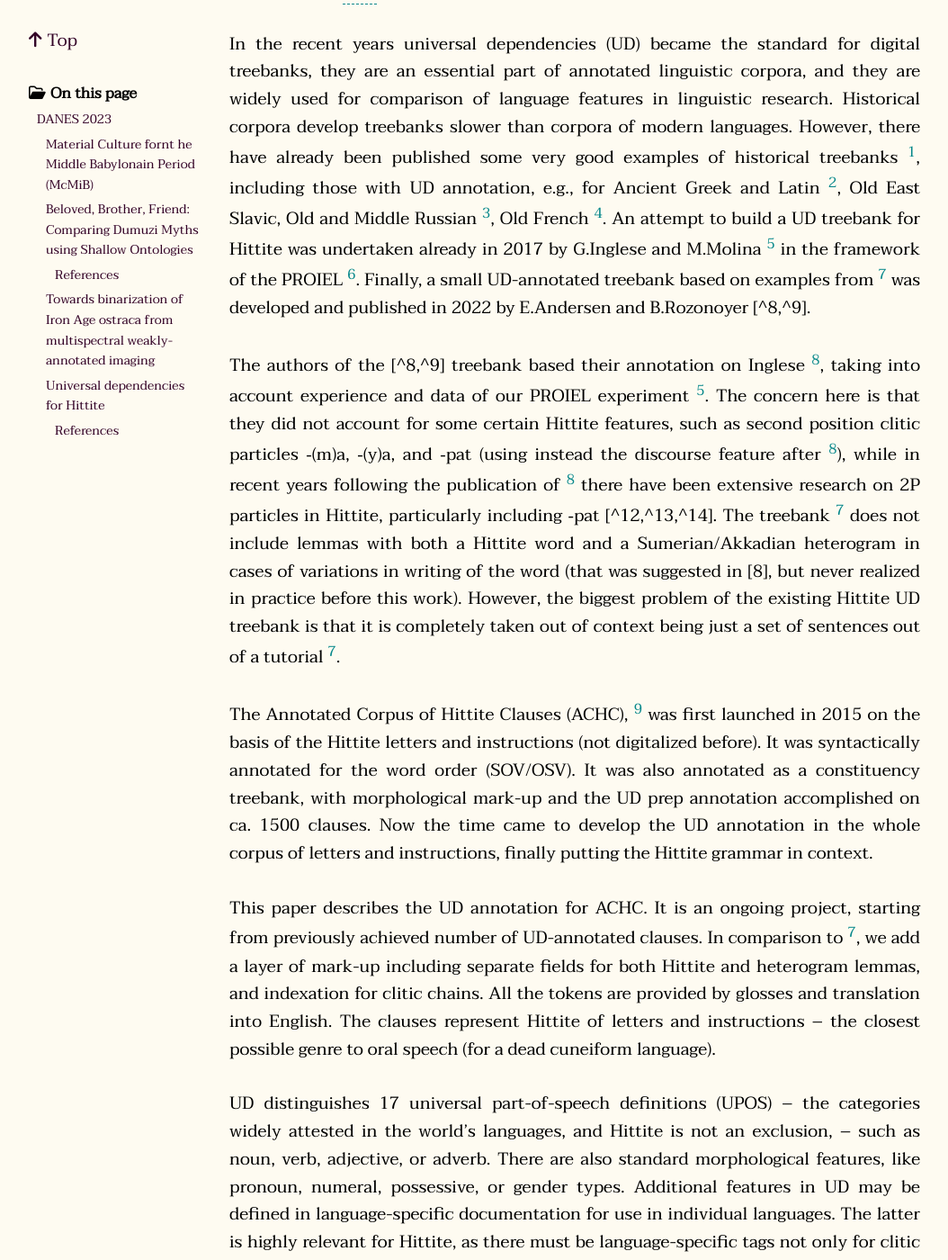
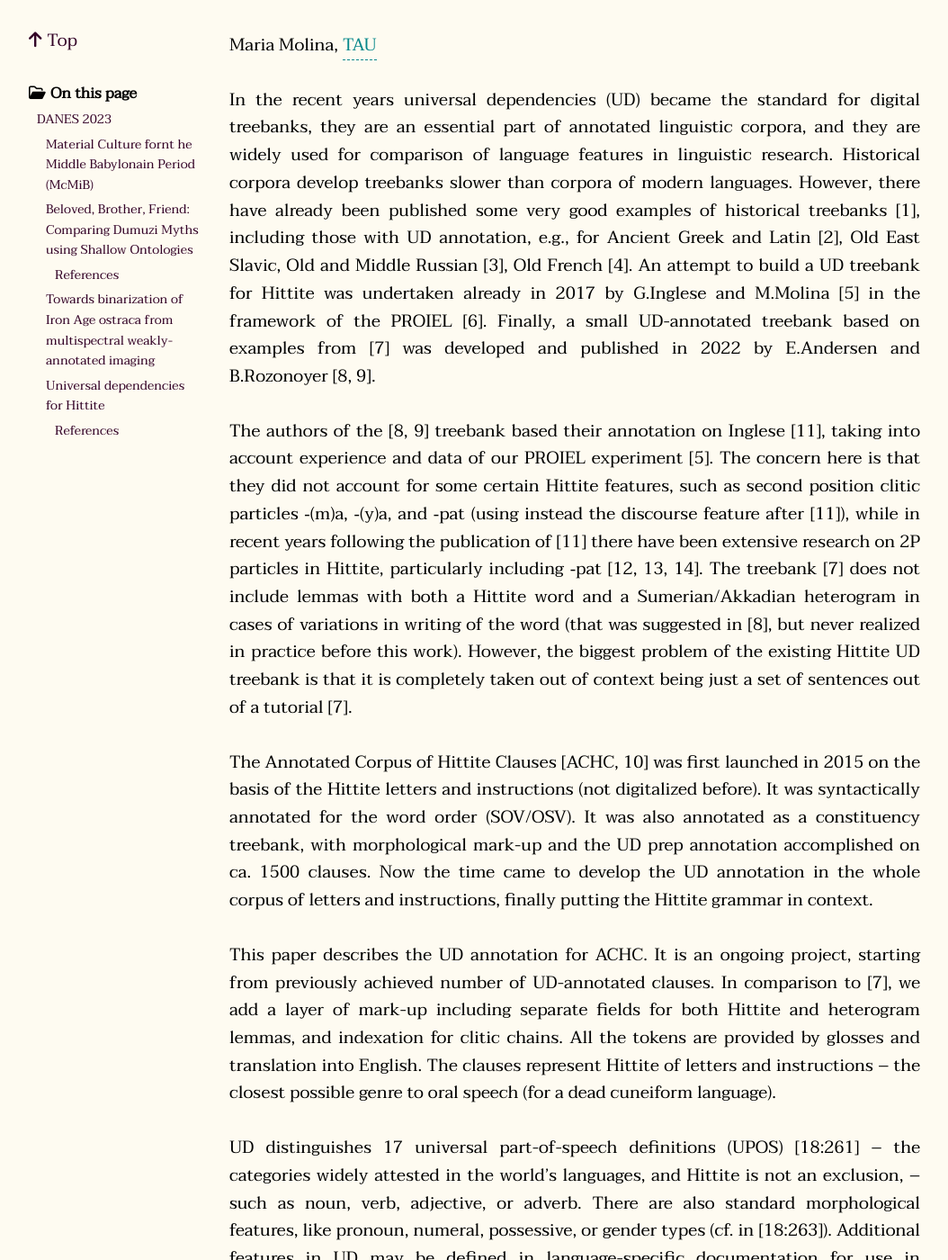
Before and after one commit to DigitalPasts/openDANES, a Jekyll site: the page built from nav/posters.md, in a window 1280 px wide and 1400 px high, scrolled down 7887 px. Shown: the whole window at 90% size, without its empty margins (1-1055 px from the left). Built offline with Jekyll 4.4.1, drawn with Linux system fonts in a browser that asks for light colours; nearby versions of some CDN libraries; a script that is not in the unit is left out; some of the changed text lies outside the part shown.

Commit message:
Update posters.md

```diff
--- a/nav/posters.md
+++ b/nav/posters.md
@@ -58,9 +58,7 @@
 
 The resulting ontologies are freely available as ttl-files and can be used for inter-myth and intra-myth comparison – i.e. comparing variants of the same myth or comparison of different myths. In this project, two measures are applied for overall domain comparison: The class overlap can provide an answer to the question “Which kinds of entities appear in the myth variant?” The individual overlap determines which characters are part of the stories, e.g. “Is this story only about Dumuzi or does Innana appear as well?” Individuals are matched by their labels, aliases or Wikidata ID. We define class overlap as
 
-$CO = \frac{|C₁∩C₂|}{|C₁∪C₂|}$
-
-where C1 and C2 are classes of ontology O1 and O2 respectively. Individual overlap is measured accordingly.
+$CO = \frac{|C₁∩C₂|}{|C₁∪C₂|}$, where C1 and C2 are classes of ontology O1 and O2 respectively. Individual overlap is measured accordingly.
 
 The results of these two comparisons are presented in distances matrices below. We observe the highest class overlap between the variants in “Innana-Dumuzi-Eršema (BM 15821)” and “Innana-Dumuzi Lament (CUNES 53-08-060)” with a value of 0.55. For individual overlap, i.e. the number of entities appearing in both sequences, the pair “Dumuzi-Durtur-Eršema (CT 15, pl. 20-21)” and “Innana-Dumuzi-Balaĝ (BE 30/1, 7)” have the highest value of 0.5.
 
@@ -97,31 +95,31 @@
 ### Universal dependencies for Hittite
 Maria Molina, [TAU](https://en.cs.tau.ac.il/computer)
 
-In the recent years universal dependencies (UD) became the standard for digital treebanks, they are an essential part of annotated linguistic corpora, and they are widely used for comparison of language features in linguistic research. Historical corpora develop treebanks slower than corpora of modern languages. However, there have already been published some very good examples of historical treebanks [^1], including those with UD annotation, e.g., for Ancient Greek and Latin [^2], Old East Slavic, Old and Middle Russian [^3], Old French [^4]. An attempt to build a UD treebank for Hittite was undertaken already in 2017 by G.Inglese and M.Molina [^5] in the framework of the PROIEL [^6]. Finally, a small UD-annotated treebank based on examples from [^7] was developed and published in 2022 by E.Andersen and B.Rozonoyer [^8,^9].
+In the recent years universal dependencies (UD) became the standard for digital treebanks, they are an essential part of annotated linguistic corpora, and they are widely used for comparison of language features in linguistic research. Historical corpora develop treebanks slower than corpora of modern languages. However, there have already been published some very good examples of historical treebanks [1], including those with UD annotation, e.g., for Ancient Greek and Latin [2], Old East Slavic, Old and Middle Russian [3], Old French [4]. An attempt to build a UD treebank for Hittite was undertaken already in 2017 by G.Inglese and M.Molina [5] in the framework of the PROIEL [6]. Finally, a small UD-annotated treebank based on examples from [7] was developed and published in 2022 by E.Andersen and B.Rozonoyer [8, 9].
 
-The authors of the [^8,^9] treebank based their annotation on Inglese [^11], taking into account experience and data of our PROIEL experiment [^5]. The concern here is that they did not account for some certain Hittite features, such as second position clitic particles ‑(m)a, ‑(y)a, and ‑pat (using instead the discourse feature after [^11]), while in recent years following the publication of [^11] there have been extensive research on 2P particles in Hittite, particularly including ‑pat [^12,^13,^14]. The treebank [^7] does not include lemmas with both a Hittite word and a Sumerian/Akkadian heterogram in cases of variations in writing of the word (that was suggested in [8], but never realized in practice before this work). However, the biggest problem of the existing Hittite UD treebank is that it is completely taken out of context being just a set of sentences out of a tutorial [^7].
+The authors of the [8, 9] treebank based their annotation on Inglese [11], taking into account experience and data of our PROIEL experiment [5]. The concern here is that they did not account for some certain Hittite features, such as second position clitic particles ‑(m)a, ‑(y)a, and ‑pat (using instead the discourse feature after [11]), while in recent years following the publication of [11] there have been extensive research on 2P particles in Hittite, particularly including ‑pat [12, 13, 14]. The treebank [7] does not include lemmas with both a Hittite word and a Sumerian/Akkadian heterogram in cases of variations in writing of the word (that was suggested in [8], but never realized in practice before this work). However, the biggest problem of the existing Hittite UD treebank is that it is completely taken out of context being just a set of sentences out of a tutorial [7].
 
-The Annotated Corpus of Hittite Clauses (ACHC), [^10] was first launched in 2015 on the basis of the Hittite letters and instructions (not digitalized before). It was syntactically annotated for the word order (SOV/OSV). It was also annotated as a constituency treebank, with morphological mark-up and the UD prep annotation accomplished on ca. 1500 clauses. Now the time came to develop the UD annotation in the whole corpus of letters and instructions, finally putting the Hittite grammar in context.
+The Annotated Corpus of Hittite Clauses [ACHC, 10] was first launched in 2015 on the basis of the Hittite letters and instructions (not digitalized before). It was syntactically annotated for the word order (SOV/OSV). It was also annotated as a constituency treebank, with morphological mark-up and the UD prep annotation accomplished on ca. 1500 clauses. Now the time came to develop the UD annotation in the whole corpus of letters and instructions, finally putting the Hittite grammar in context.
 
-This paper describes the UD annotation for ACHC. It is an ongoing project, starting from previously achieved number of UD-annotated clauses. In comparison to [^7], we add a layer of mark-up including separate fields for both Hittite and heterogram lemmas, and indexation for clitic chains. All the tokens are provided by glosses and translation into English. The clauses represent Hittite of letters and instructions – the closest possible genre to oral speech (for a dead cuneiform language).
+This paper describes the UD annotation for ACHC. It is an ongoing project, starting from previously achieved number of UD-annotated clauses. In comparison to [7], we add a layer of mark-up including separate fields for both Hittite and heterogram lemmas, and indexation for clitic chains. All the tokens are provided by glosses and translation into English. The clauses represent Hittite of letters and instructions – the closest possible genre to oral speech (for a dead cuneiform language).
 
-UD distinguishes 17 universal part-of-speech definitions (UPOS) – the categories widely attested in the world’s languages, and Hittite is not an exclusion, – such as noun, verb, adjective, or adverb. There are also standard morphological features, like pronoun, numeral, possessive, or gender types. Additional features in UD may be defined in language-specific documentation for use in individual languages. The latter is highly relevant for Hittite, as there must be language-specific tags not only for clitic chains and heterograms, but also for ergativity features and subject expressed with -za. There are also grammatical relations, including syntactic and semantic roles, that connect a head of phrase and a dependent word. In UD standard 37 types are defined for the universal use. In my paper I discuss the Hittite specific set of grammatical relations. In general, it is strongly recommended to keep universal tags as much as possible, to support the comparability of the languages, but Hittite certainly demands particular solutions discussed in this work, as well as in [^8] and [^15], which are planned for realization in ACHC.
+UD distinguishes 17 universal part-of-speech definitions (UPOS) [18:261] – the categories widely attested in the world’s languages, and Hittite is not an exclusion, – such as noun, verb, adjective, or adverb. There are also standard morphological features, like pronoun, numeral, possessive, or gender types (cf. in [18:263]). Additional features in UD may be defined in language-specific documentation for use in individual languages. The latter is highly relevant for Hittite, as there must be language-specific tags not only for clitic chains and heterograms, but also for ergativity features and subject expressed with -za. There are also grammatical relations, including syntactic and semantic roles, that connect a head of phrase and a dependent word. In UD standard 37 types are defined for the universal use. In my paper I discuss the Hittite specific set of grammatical relations. In general, it is strongly recommended to keep universal tags as much as possible, to support the comparability of the languages, but Hittite certainly demands particular solutions discussed in this work, as well as in [8] and [15], which are planned for realization in ACHC.
 
 #### References
-[^1]: Eva Pettersson and Beáta Megyesi (2018). The HistCorp Collection of Historical Corpora and Resources. // Proceedings of the Digital Humanities in the Nordic Countries 3rd Conference, Helsinki, Finland, March 7-9, 2018.
-[^2]: The Ancient Greek and Latin Dependency Treebank (AGLDT). http://perseusdl.github.io/treebank_data
-[^3]: UD for Old East Slavic. https://universaldependencies.org/orv/index.html
-[^4]: Sophie Prévost, Achim Stein. 2013. Syntactic Reference Corpus of Medieval French (SRCMF) [version number]. ENS de Lyon/ILR Stuttgart.
-[^5]: Guglielmo Inglese, Maria Molina, and Hanne Eckhoff. 2018. Incorporating Hittite into PROIEL: a pilot project. // Andrew U. Frank, Christine Ivanovic, Francesco Mambrini, Marco Passarotti, and Caroline Sporlede, eds., Proceedings of the Second Workshop on Corpus-based Research in the Humanities, pp. 95–104.
-[^6]: PROIEL. https://proiel.github.io
-[^7]: Harry A. Hoffner, Jr. and H. Craig Melchert. 2008. A Grammar of the Hittite Language. Part 2: Tutorial. Eisenbrauns.
-[^8]: Erik Andersen, Ben Rozonoyer. 2020. A Small Universal Dependencies Treebank for Hittite. Proceedings of the Fourth Workshop on Universal Dependencies (UDW 2020), pages 1–7. Barcelona, Spain (Online), December 13, 2020
-[^9]: UD Hittite HitTB. 2022. https://universaldependencies.org/treebanks/hit_hittb/index.html
-[^10]: Maria Molina. The Annotated Corpus of Hittite Clauses (ACHC). 2015-. http://hittitecorpus.com
-[^11]: Guglielmo Inglese. 2015. Towards a Hittite Treebank. Basic Challenges and Methodological Remarks. // M. Passarotti, F. Mambrini, and C. Sporleder, editors, Proceedings of the Workshop on Corpus-Based Research in the Humanities (CRH).
-[^12]: Molina, Maria (2016). “Emphatic enclitic =pat in Hittite: function analysis and semantics of foci”. In: Indo-European linguistics and classical philology — XX. Proceedings of the 20th Conference in Memory of Professor Joseph M. Tronsky 20–22 June 2016. St. Petersburg, 2016, 739–754. https://tronsky.iling.spb.ru/static/tronsky2016_01.pdf
-[^13]: Molina, Maria (2017). “Identificational foci in Hittite marked by =pat”. Talk at the 50th Meeting of Societas Linguistica Europea (SLE 2017), 10–13 September 2017, Zurich.
-[^14}]: Molina, Maria (2018). Word order in Hittite: corpus methods and analysis from typological perspective. PhD Diss. Moscow: Institute of Linguistics, Russian Academy of Sciences.
-[^15]: Maria Molina and Alexei Molin. 2016. In a Lacuna: Building a Syntactically Annotated Corpus for a Dead Cuneiform Language (on the basis of Hittite). // Computational Linguistics and Intellectual Technologies: Proceedings of the International Conference “Dialogue 2016”.
-[^16]: Universal Dependencies. https://aclanthology.org/2021.cl-2.11.pdf,
-[^17]: UD 2.0 Specification. https://arxiv.org/pdf/2004.10643.pdf
+1. Eva Pettersson and Beáta Megyesi (2018). The HistCorp Collection of Historical Corpora and Resources. // Proceedings of the Digital Humanities in the Nordic Countries 3rd Conference, Helsinki, Finland, March 7-9, 2018.
+2. The Ancient Greek and Latin Dependency Treebank (AGLDT). http://perseusdl.github.io/treebank_data
+3. UD for Old East Slavic. https://universaldependencies.org/orv/index.html
+4. Sophie Prévost, Achim Stein. 2013. Syntactic Reference Corpus of Medieval French (SRCMF) [version number]. ENS de Lyon/ILR Stuttgart.
+5. Guglielmo Inglese, Maria Molina, and Hanne Eckhoff. 2018. Incorporating Hittite into PROIEL: a pilot project. // Andrew U. Frank, Christine Ivanovic, Francesco Mambrini, Marco Passarotti, and Caroline Sporlede, eds., Proceedings of the Second Workshop on Corpus-based Research in the Humanities, pp. 95–104.
+6. PROIEL. https://proiel.github.io
+7. Harry A. Hoffner, Jr. and H. Craig Melchert. 2008. A Grammar of the Hittite Language. Part 2: Tutorial. Eisenbrauns.
+8. Erik Andersen, Ben Rozonoyer. 2020. A Small Universal Dependencies Treebank for Hittite. Proceedings of the Fourth Workshop on Universal Dependencies (UDW 2020), pages 1–7. Barcelona, Spain (Online), December 13, 2020
+9. UD Hittite HitTB. 2022. https://universaldependencies.org/treebanks/hit_hittb/index.html
+10. Maria Molina. The Annotated Corpus of Hittite Clauses (ACHC). 2015-. http://hittitecorpus.com
+11. Guglielmo Inglese. 2015. Towards a Hittite Treebank. Basic Challenges and Methodological Remarks. // M. Passarotti, F. Mambrini, and C. Sporleder, editors, Proceedings of the Workshop on Corpus-Based Research in the Humanities (CRH).
+12. Molina, Maria (2016). “Emphatic enclitic =pat in Hittite: function analysis and semantics of foci”. In: Indo-European linguistics and classical philology — XX. Proceedings of the 20th Conference in Memory of Professor Joseph M. Tronsky 20–22 June 2016. St. Petersburg, 2016, 739–754. https://tronsky.iling.spb.ru/static/tronsky2016_01.pdf
+13. Molina, Maria (2017). “Identificational foci in Hittite marked by =pat”. Talk at the 50th Meeting of Societas Linguistica Europea (SLE 2017), 10–13 September 2017, Zurich.
+14. Molina, Maria (2018). Word order in Hittite: corpus methods and analysis from typological perspective. PhD Diss. Moscow: Institute of Linguistics, Russian Academy of Sciences.
+15. Maria Molina and Alexei Molin. 2016. In a Lacuna: Building a Syntactically Annotated Corpus for a Dead Cuneiform Language (on the basis of Hittite). // Computational Linguistics and Intellectual Technologies: Proceedings of the International Conference “Dialogue 2016”.
+16. Universal Dependencies. https://aclanthology.org/2021.cl-2.11.pdf,
+17. UD 2.0 Specification. https://arxiv.org/pdf/2004.10643.pdf
```
